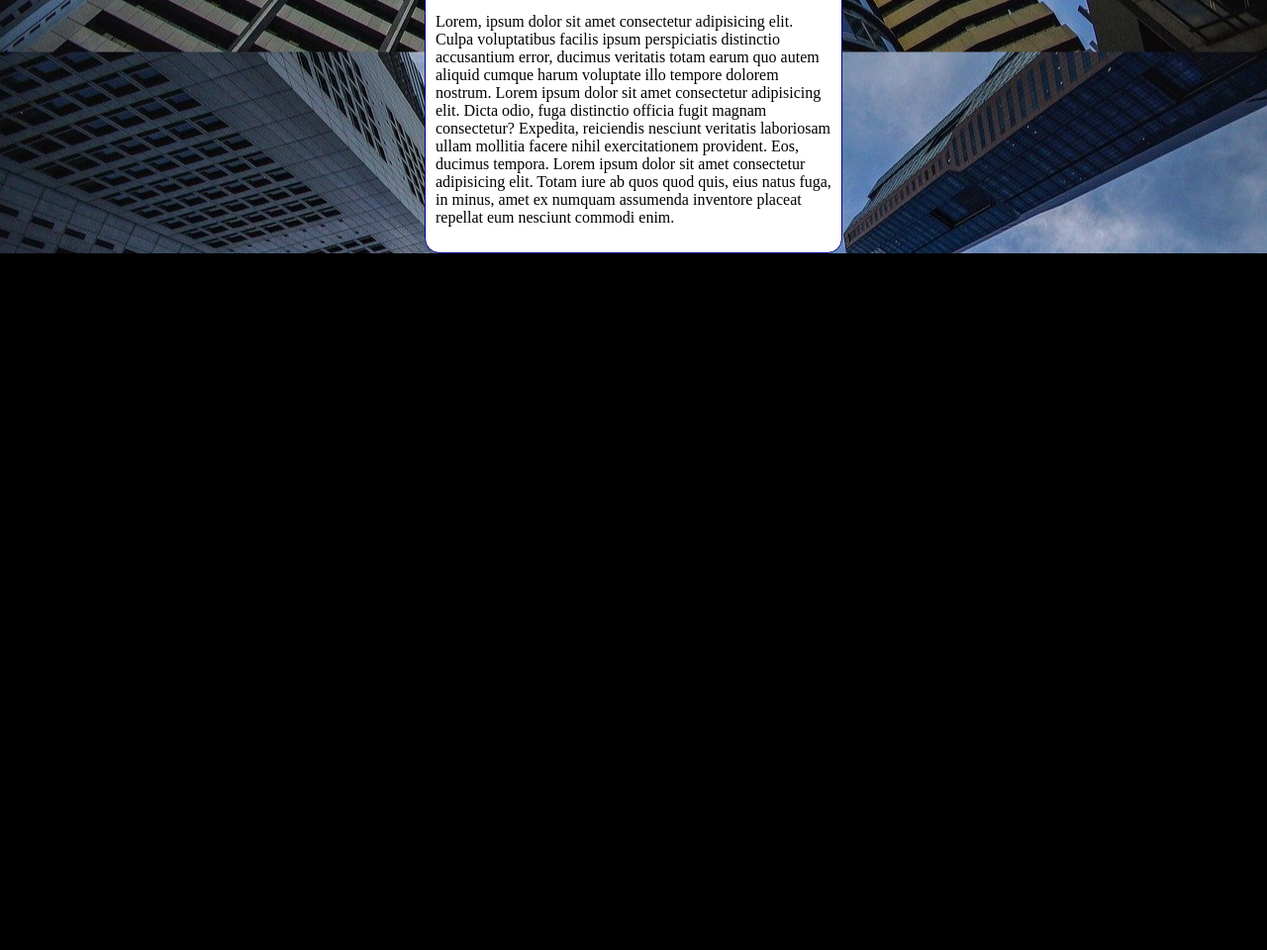
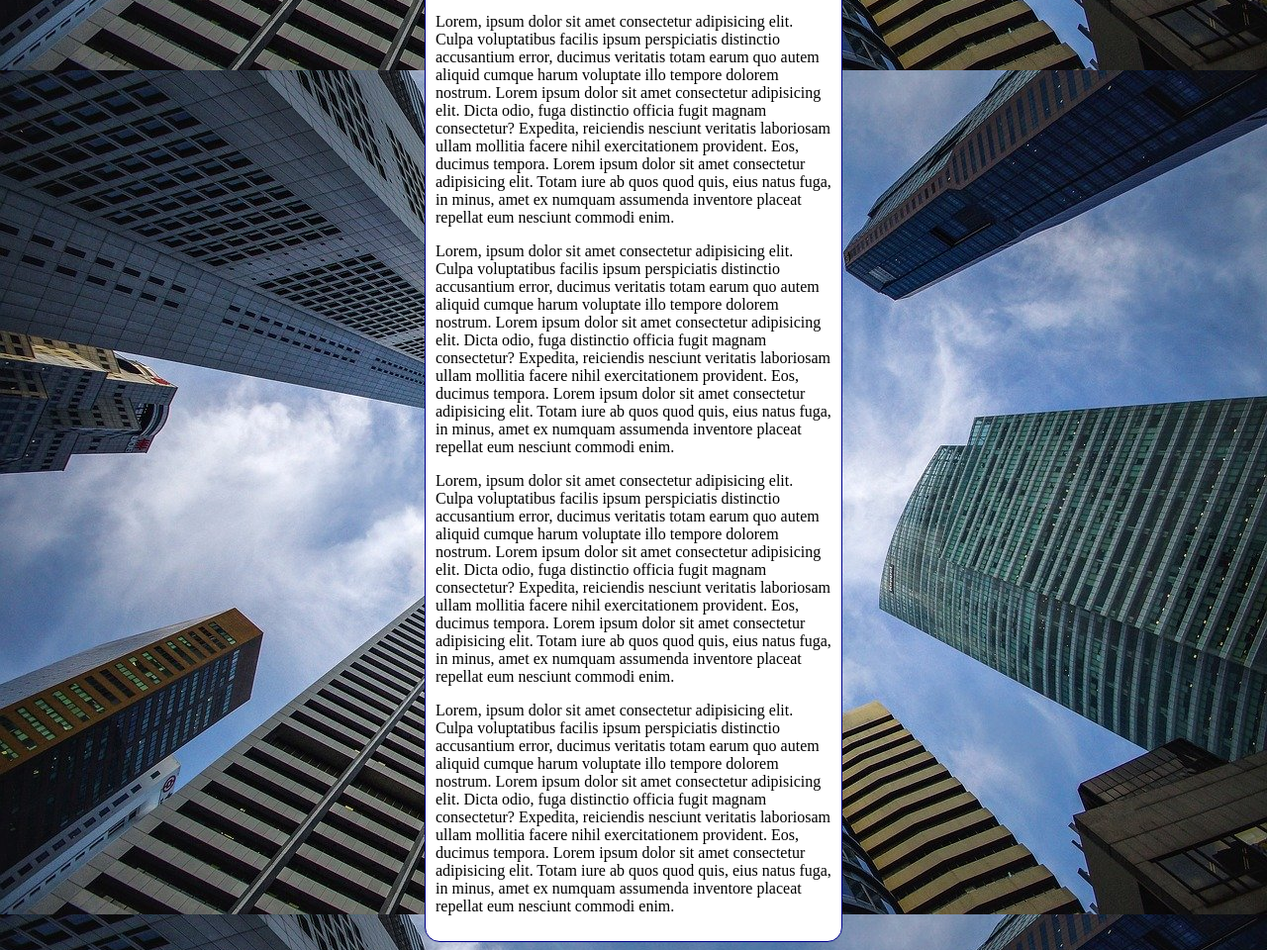
Before and after one commit to Arthur-Parente/html-css, a plain HTML site: page Exercícios/ex022/fundo006.html in a window 1280 px wide. Shown: the part 782-1742 px from the top of the page at 99% size. Before the commit the page ends 1038 px from the top, so only its background shows below. Drawn offline with Linux system fonts and the light colour scheme.

Commit message:
Update fundo006.html

```diff
--- a/Exercícios/ex022/fundo006.html
+++ b/Exercícios/ex022/fundo006.html
@@ -3,20 +3,28 @@
 <head>
     <meta charset="UTF-8">
     <meta name="viewport" content="width=device-width, initial-scale=1.0">
-    <title>Document</title>
+    <title>Fundo Fixo de Tela</title>
     <style>
         body {
-            height: 100vh;
+            /*height: 100vh;
             background-color: black;
             background-image: url('imagens/wallpaper002.jpg');
             background-position: center center;
-            background-repeat: repeat-y;
+            background-repeat: no-repeat;
+            background-size: cover;
+            background-attachment: fixed;*/
+
+            /*Shorthand -  background
+                color > image > position > repeat > [size] > attachment
+            */
+
+            background: black url('imagens/wallpaper002.jpg') center center no-repeat fixed;
             background-size: cover;
         }
 
         main {
             background-color: white;
-            width: 400px;
+            max-width: 400px;
             padding: 10px;
             margin: auto;
             border: 1px solid darkblue;
@@ -31,6 +39,10 @@
         <p>Lorem, ipsum dolor sit amet consectetur adipisicing elit. Culpa voluptatibus facilis ipsum perspiciatis distinctio accusantium error, ducimus veritatis totam earum quo autem aliquid cumque harum voluptate illo tempore dolorem nostrum. Lorem ipsum dolor sit amet consectetur adipisicing elit. Dicta odio, fuga distinctio officia fugit magnam consectetur? Expedita, reiciendis nesciunt veritatis laboriosam ullam mollitia facere nihil exercitationem provident. Eos, ducimus tempora. Lorem ipsum dolor sit amet consectetur adipisicing elit. Totam iure ab quos quod quis, eius natus fuga, in minus, amet ex numquam assumenda inventore placeat repellat eum nesciunt commodi enim.</p>
         <p>Lorem, ipsum dolor sit amet consectetur adipisicing elit. Culpa voluptatibus facilis ipsum perspiciatis distinctio accusantium error, ducimus veritatis totam earum quo autem aliquid cumque harum voluptate illo tempore dolorem nostrum. Lorem ipsum dolor sit amet consectetur adipisicing elit. Dicta odio, fuga distinctio officia fugit magnam consectetur? Expedita, reiciendis nesciunt veritatis laboriosam ullam mollitia facere nihil exercitationem provident. Eos, ducimus tempora. Lorem ipsum dolor sit amet consectetur adipisicing elit. Totam iure ab quos quod quis, eius natus fuga, in minus, amet ex numquam assumenda inventore placeat repellat eum nesciunt commodi enim.</p>
         <p>Lorem, ipsum dolor sit amet consectetur adipisicing elit. Culpa voluptatibus facilis ipsum perspiciatis distinctio accusantium error, ducimus veritatis totam earum quo autem aliquid cumque harum voluptate illo tempore dolorem nostrum. Lorem ipsum dolor sit amet consectetur adipisicing elit. Dicta odio, fuga distinctio officia fugit magnam consectetur? Expedita, reiciendis nesciunt veritatis laboriosam ullam mollitia facere nihil exercitationem provident. Eos, ducimus tempora. Lorem ipsum dolor sit amet consectetur adipisicing elit. Totam iure ab quos quod quis, eius natus fuga, in minus, amet ex numquam assumenda inventore placeat repellat eum nesciunt commodi enim.</p>
+        <p>Lorem, ipsum dolor sit amet consectetur adipisicing elit. Culpa voluptatibus facilis ipsum perspiciatis distinctio accusantium error, ducimus veritatis totam earum quo autem aliquid cumque harum voluptate illo tempore dolorem nostrum. Lorem ipsum dolor sit amet consectetur adipisicing elit. Dicta odio, fuga distinctio officia fugit magnam consectetur? Expedita, reiciendis nesciunt veritatis laboriosam ullam mollitia facere nihil exercitationem provident. Eos, ducimus tempora. Lorem ipsum dolor sit amet consectetur adipisicing elit. Totam iure ab quos quod quis, eius natus fuga, in minus, amet ex numquam assumenda inventore placeat repellat eum nesciunt commodi enim.</p>
+        <p>Lorem, ipsum dolor sit amet consectetur adipisicing elit. Culpa voluptatibus facilis ipsum perspiciatis distinctio accusantium error, ducimus veritatis totam earum quo autem aliquid cumque harum voluptate illo tempore dolorem nostrum. Lorem ipsum dolor sit amet consectetur adipisicing elit. Dicta odio, fuga distinctio officia fugit magnam consectetur? Expedita, reiciendis nesciunt veritatis laboriosam ullam mollitia facere nihil exercitationem provident. Eos, ducimus tempora. Lorem ipsum dolor sit amet consectetur adipisicing elit. Totam iure ab quos quod quis, eius natus fuga, in minus, amet ex numquam assumenda inventore placeat repellat eum nesciunt commodi enim.</p>
+        <p>Lorem, ipsum dolor sit amet consectetur adipisicing elit. Culpa voluptatibus facilis ipsum perspiciatis distinctio accusantium error, ducimus veritatis totam earum quo autem aliquid cumque harum voluptate illo tempore dolorem nostrum. Lorem ipsum dolor sit amet consectetur adipisicing elit. Dicta odio, fuga distinctio officia fugit magnam consectetur? Expedita, reiciendis nesciunt veritatis laboriosam ullam mollitia facere nihil exercitationem provident. Eos, ducimus tempora. Lorem ipsum dolor sit amet consectetur adipisicing elit. Totam iure ab quos quod quis, eius natus fuga, in minus, amet ex numquam assumenda inventore placeat repellat eum nesciunt commodi enim.</p>
+
     </main>
 </body>
 </html>
```
